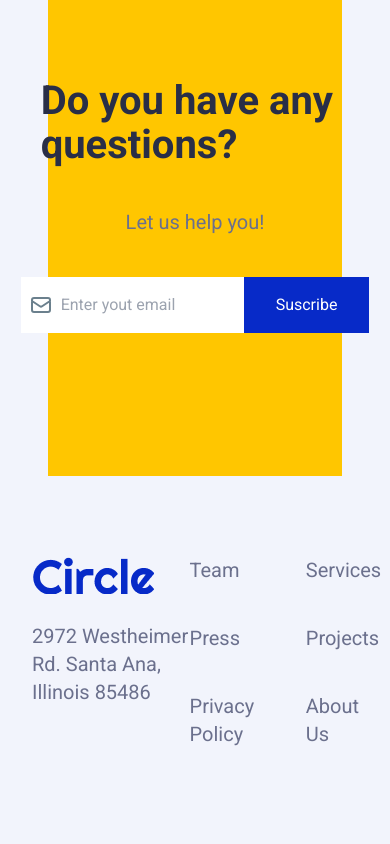
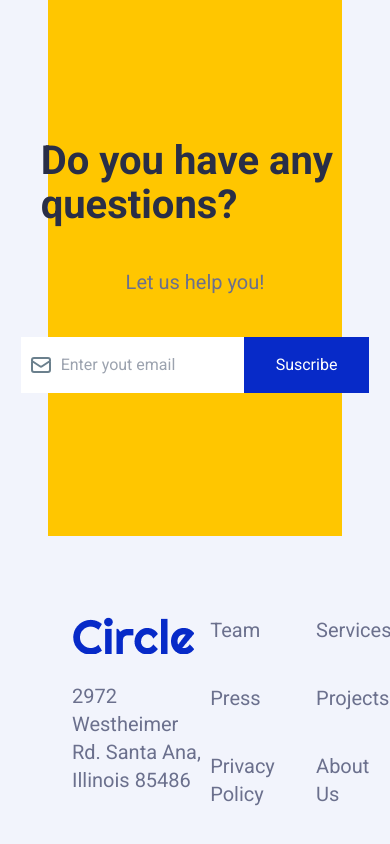
Before and after one commit to maaduuu/MidTerm-Project, a plain HTML site: page index.html in a window 390 px wide. Shown: the part 2912-3756 px from the top of the page. Drawn offline with nearby package versions, Linux system fonts and the light colour scheme.

Commit message:
Starting responsive

```diff
--- a/index.html
+++ b/index.html
@@ -176,7 +176,7 @@
 
     </section>
 
-      <section class="bg-[#FFC600] pt-16 mr-12 ml-12 flex items-center flex-col">
+      <section class="bg-[#FFC600] mt-[60px] pt-16 mr-12 ml-12 flex items-center flex-col">
         <div class="h-[500px] flex justify-center items-center flex-col my-5">
             <h1 class="text-[#292E47] leading-[44px] my-5 mx-5 text-[40px] font-bold">Do you have any questions?</h1>
             <p class="text-[#6B708D] text-[20px] my-5">Let us help you!</p>
@@ -195,7 +195,7 @@
     </section>
 
 <footer class="flex justify-between mt-12 text-xl pr-8 pl-8 mt-20 pb-24"  >
-    <div>
+    <div class="ml-10">
         <img class="circle-footer" src="img-index\circle.png" alt="circle logo" />
         <p class="pt-7 text-[#6B708D] ">2972 Westheimer Rd. Santa Ana, </br>
             Illinois 85486</p>
```
